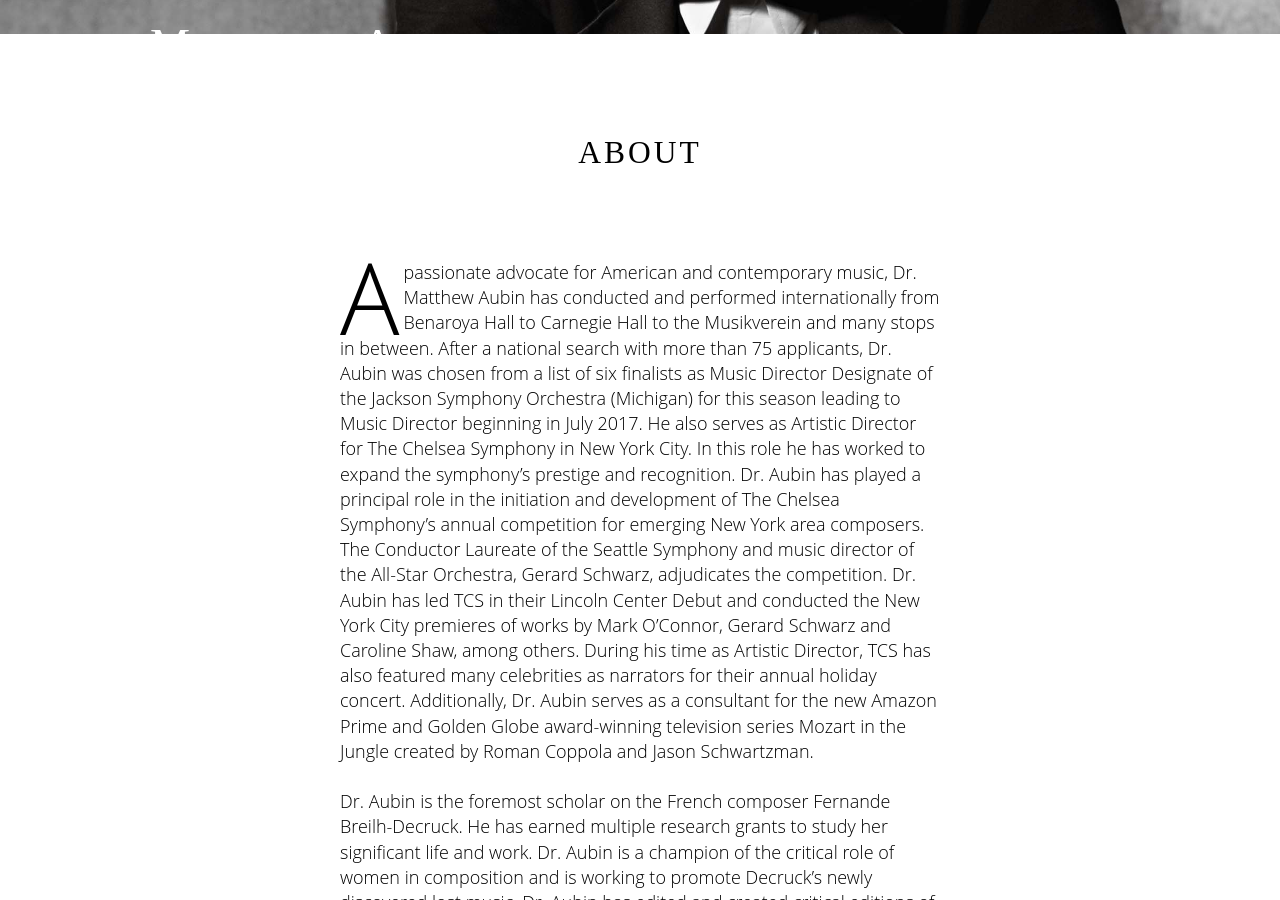
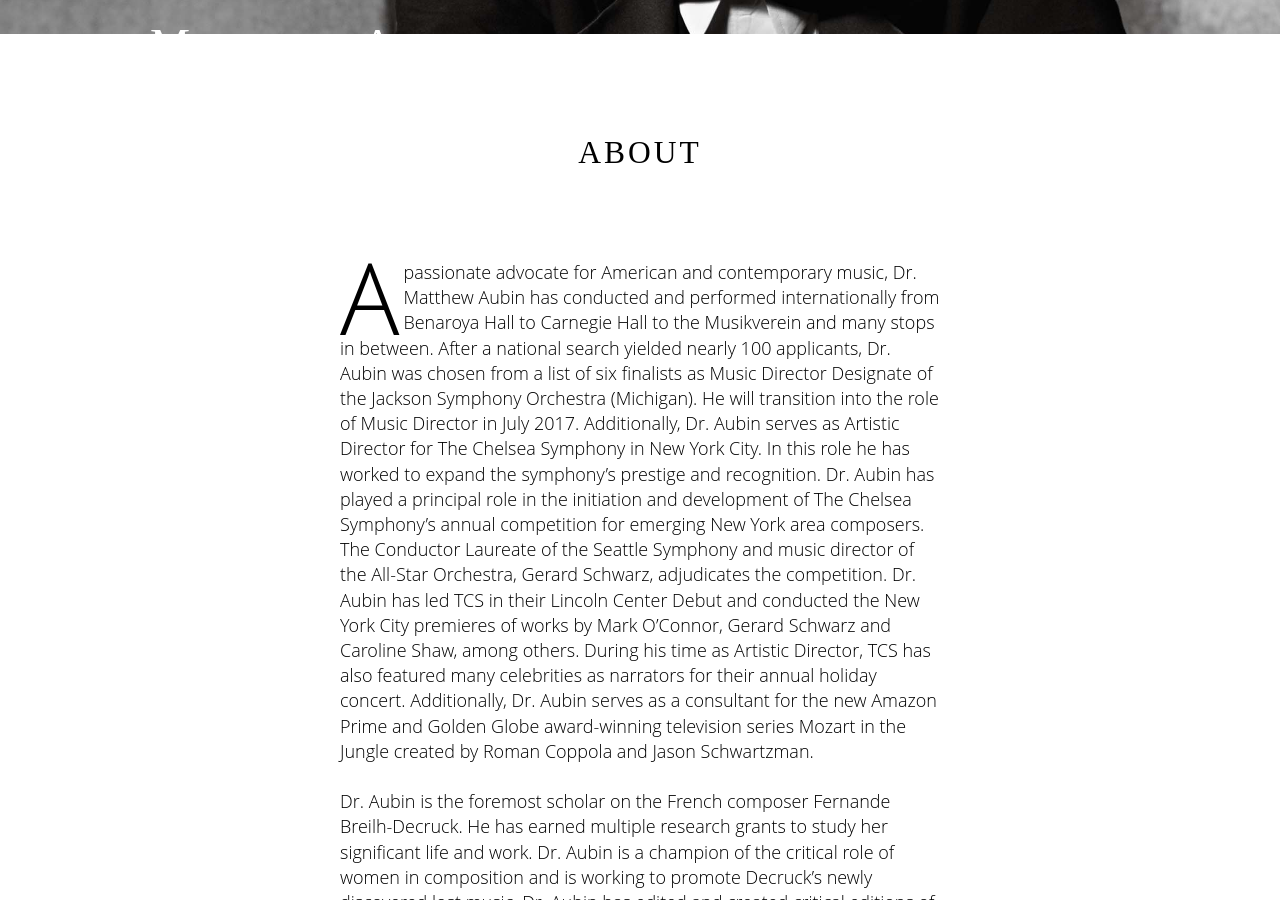
Before and after one commit to nbuonin/maubin-jekyll, a Jekyll site: the page built from about.md, in a window 1280 px wide and 900 px high, scrolled down 516 px. Built offline with Jekyll 4.4.1, drawn with Linux system fonts in a browser that asks for light colours; nearby versions of some CDN libraries.

Commit message:
Update about.md

```diff
--- a/about.md
+++ b/about.md
@@ -2,7 +2,7 @@
 layout: about
 ---
 <p>
-  <span class="drop-cap">A</span> passionate advocate for American and contemporary music, Dr. Matthew Aubin has conducted and performed internationally from Benaroya Hall to Carnegie Hall to the Musikverein and many stops in between. After a national search with more than 75 applicants, Dr. Aubin was chosen from a list of six finalists as Music Director Designate of the Jackson Symphony Orchestra (Michigan) for this season leading to Music Director beginning in July 2017. He also serves as Artistic Director for The Chelsea Symphony in New York City. In this role he has worked to expand the symphony’s prestige and recognition. Dr. Aubin has played a principal role in the initiation and development of The Chelsea Symphony’s annual competition for emerging New York area composers. The Conductor Laureate of the Seattle Symphony and music director of the All-Star Orchestra, Gerard Schwarz, adjudicates the competition. Dr. Aubin has led TCS in their Lincoln Center Debut and conducted the New York City premieres of works by Mark O’Connor, Gerard Schwarz and Caroline Shaw, among others. During his time as Artistic Director, TCS has also featured many celebrities as narrators for their annual holiday concert. Additionally, Dr. Aubin serves as a consultant for the new Amazon Prime and Golden Globe award-winning television series Mozart in the Jungle created by Roman Coppola and Jason Schwartzman.<br/>
+  <span class="drop-cap">A</span> passionate advocate for American and contemporary music, Dr. Matthew Aubin has conducted and performed internationally from Benaroya Hall to Carnegie Hall to the Musikverein and many stops in between. After a national search yielded nearly 100 applicants, Dr. Aubin was chosen from a list of six finalists as Music Director Designate of the Jackson Symphony Orchestra (Michigan). He will transition into the role of Music Director in July 2017. Additionally, Dr. Aubin serves as Artistic Director for The Chelsea Symphony in New York City. In this role he has worked to expand the symphony’s prestige and recognition. Dr. Aubin has played a principal role in the initiation and development of The Chelsea Symphony’s annual competition for emerging New York area composers. The Conductor Laureate of the Seattle Symphony and music director of the All-Star Orchestra, Gerard Schwarz, adjudicates the competition. Dr. Aubin has led TCS in their Lincoln Center Debut and conducted the New York City premieres of works by Mark O’Connor, Gerard Schwarz and Caroline Shaw, among others. During his time as Artistic Director, TCS has also featured many celebrities as narrators for their annual holiday concert. Additionally, Dr. Aubin serves as a consultant for the new Amazon Prime and Golden Globe award-winning television series Mozart in the Jungle created by Roman Coppola and Jason Schwartzman.<br/>
   <br/>
   Dr. Aubin is the foremost scholar on the French composer Fernande Breilh-Decruck. He has earned multiple research grants to study her significant life and work. Dr. Aubin is a champion of the critical role of women in composition and is working to promote Decruck’s newly discovered lost music. Dr. Aubin has edited and created critical editions of her work, which are now in the process of publication. He has collaborated with several TCS musicians to organize performances of Decruck’s music in the United State and abroad. Dr. Aubin continues to be active as a freelance horn player, and regularly performs across the country. Before deciding to devote his time entirely to TCS, Dr. Aubin was the Educational Programs Conductor for the Hartford Symphony Orchestra and served on the faculties of Washington State University and The Hartt School.
 </p><br/>
```
